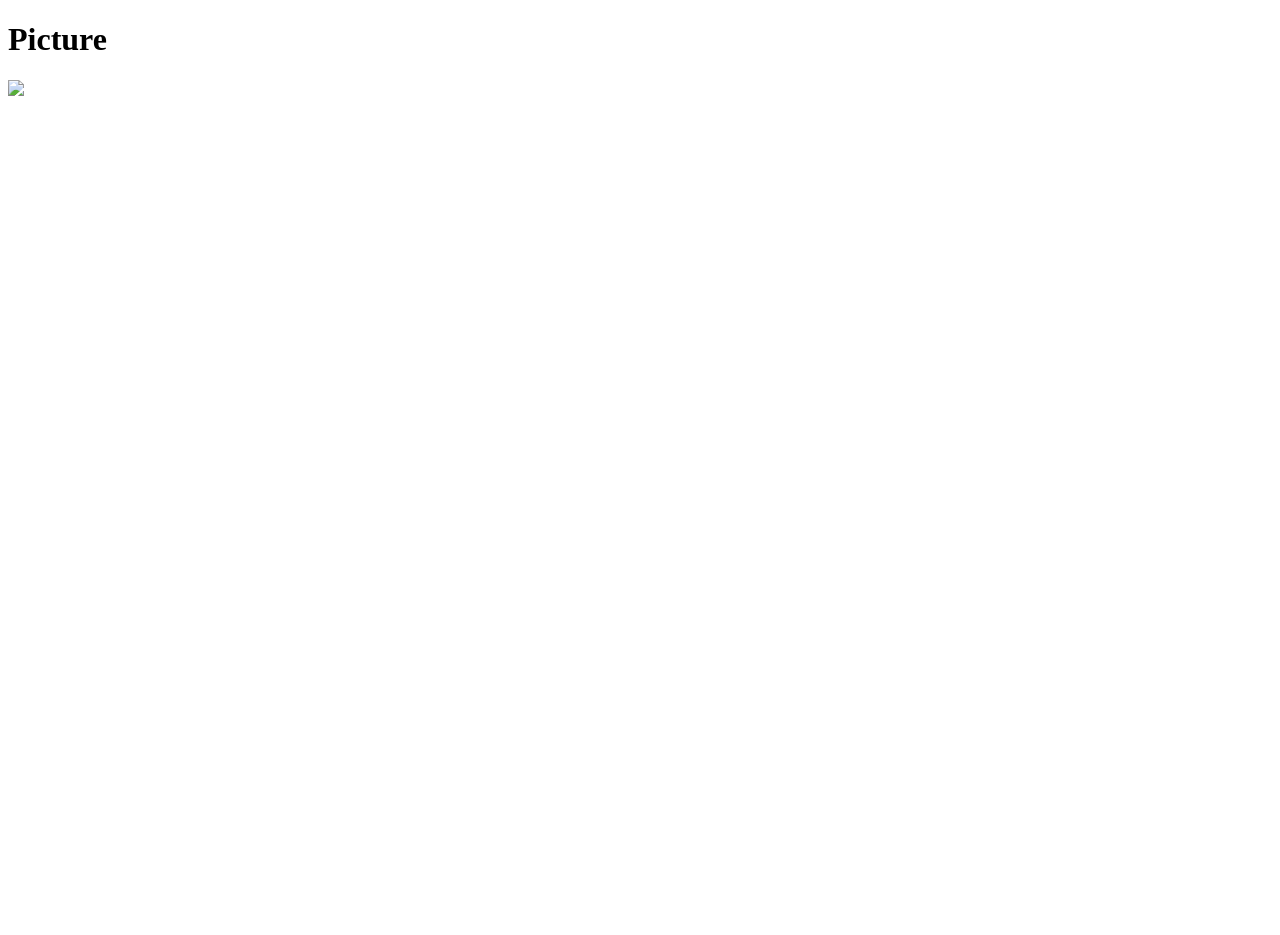
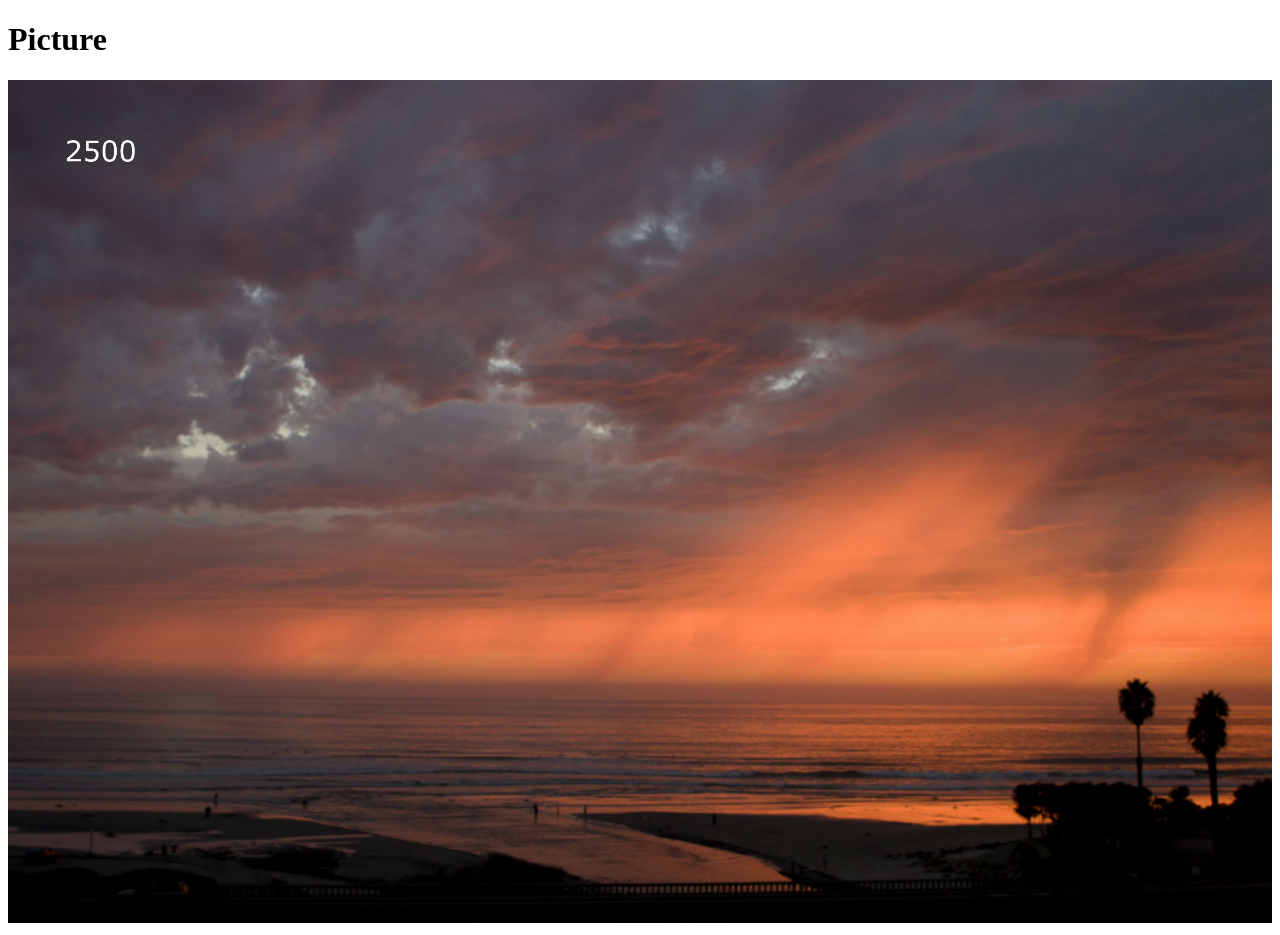
Before and after one commit to Gwammer/Gwammer.github.io, a plain HTML site: page unsent/adapt.html in a window 1280 px wide. Before the commit the page ends 800 px from the top, so only its background shows below. Drawn offline with Linux system fonts and the light colour scheme.

Commit message:
Update adapt.html

```diff
--- a/unsent/adapt.html
+++ b/unsent/adapt.html
@@ -10,8 +10,8 @@
 
     <h1>Picture</h1>
     <img src='/images/sunset1000.jpg'
-         srcset='/images/sunset3000.jpg 3000w,
-                 /images/sunset2500.jpg 2500w,
-                 /images/sunset1000.jpg 1000w'>
+         srcset='/sunset3000.jpg 3000w,
+                 /sunset2500.jpg 2500w,
+                 /sunset1000.jpg 1000w'>
   </body>
 </html>
```
